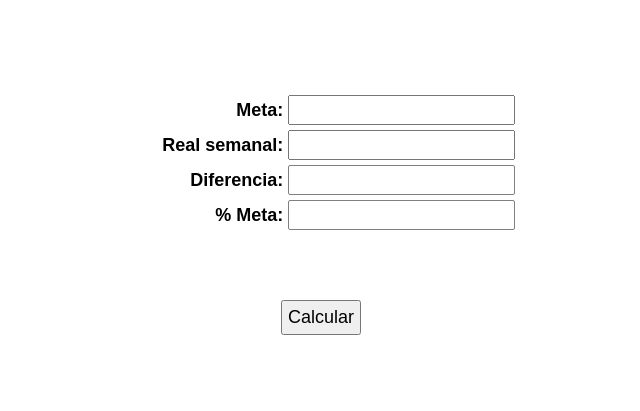
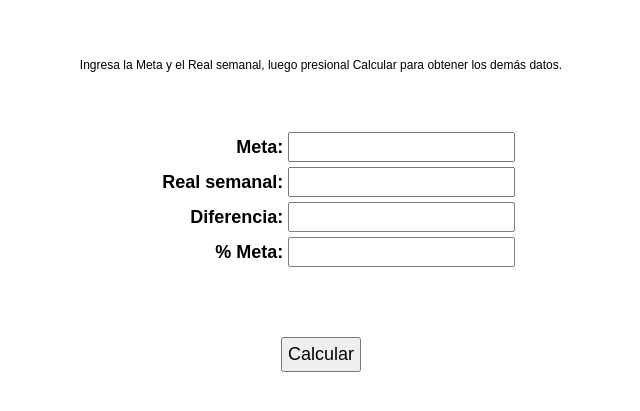
Before and after one commit to raularmas/micumplimiento, a plain HTML site: page index.html in a window 1280 px wide. Shown: the part 155-566 px from the top of the page, without its empty margins (319-959 px from the left). Drawn offline with Linux system fonts and the light colour scheme.

Commit message:
description added

```diff
--- a/index.html
+++ b/index.html
@@ -8,6 +8,9 @@
         <title>Mi cumplimiento</title>
     </head>
     <body>
+        <div class="descr-box">
+            <p>Ingresa la Meta y el Real semanal, luego presional Calcular para obtener los demás datos.</p>
+        </div>
         <div class="grid-form">
             <span>Meta:</span>
             <input type="text" id="goal-box"/>
--- a/style.css
+++ b/style.css
@@ -18,6 +18,14 @@ body {
     height: 100vh;
     margin-top: -30px;
     padding: 20px;
+}
+
+.descr-box {
+    font-size: 1.2rem;
+    font-weight: normal;
+    margin-bottom: 60px;
+    text-align: center;
+    /* letter-spacing: 1px; */
 }
 
 .grid-form {
```
